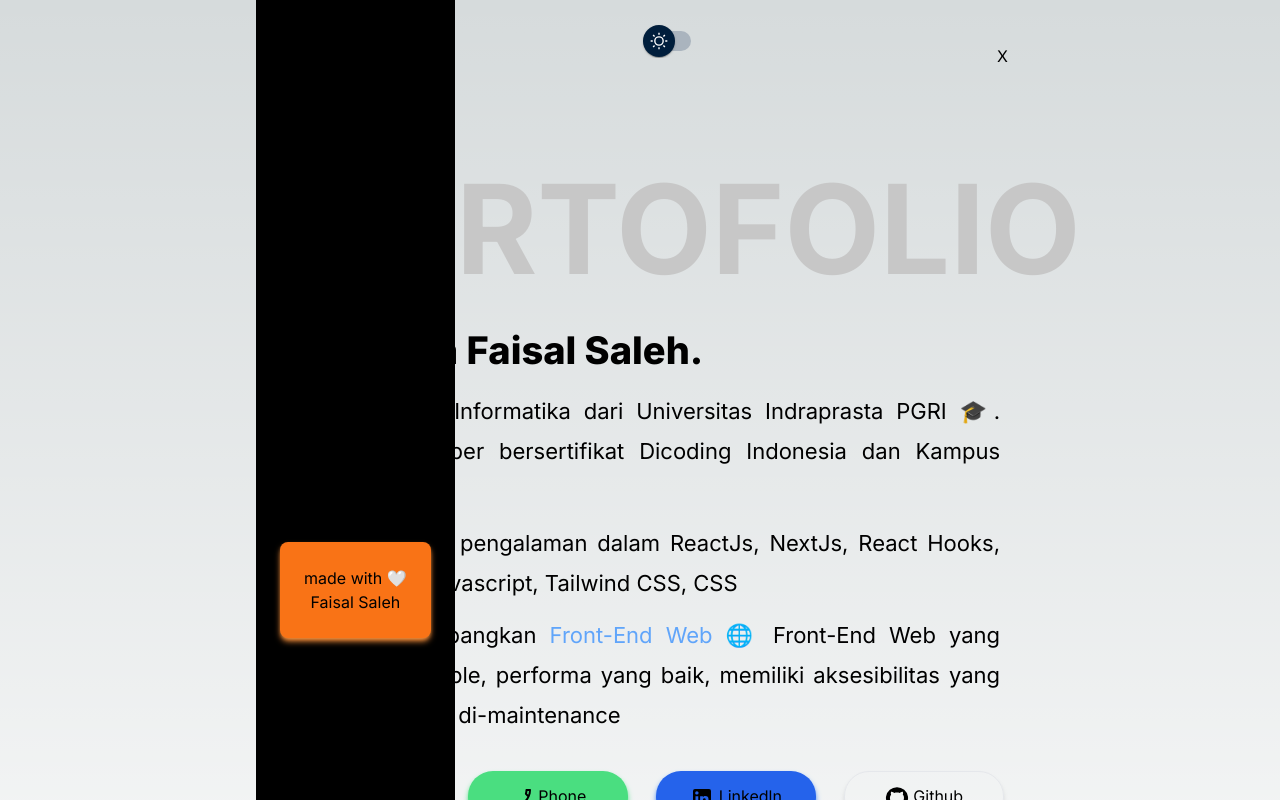
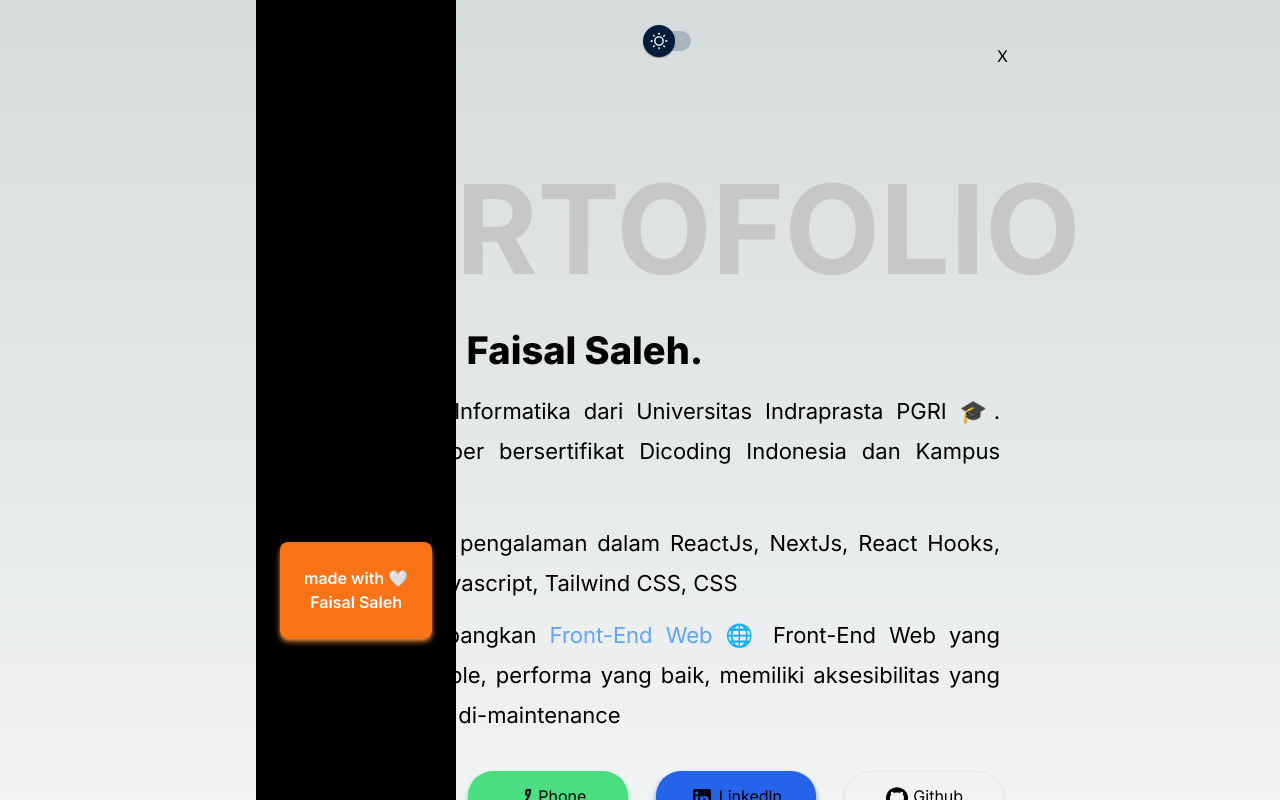
Before and after one commit to FaisalSaleh2202/my-portofolio-01, a Next.js app: page / in a window 1280 px wide. Both pictures are taken after a click on the button 996 px from the left and 56 px from the top of the page. Shown: the top 800 px of the page. Built offline with nearby package versions, Linux system fonts and the light colour scheme.

Commit message:
add and styling component menubar

```diff
--- a/components/Navbar.jsx
+++ b/components/Navbar.jsx
@@ -36,7 +36,7 @@ const Navbar = () => {
                   </Link>
                 ))}
               </ul>
-              <div className='flex flex-col items-center m-6 p-6 mt-[250px] bg-orange-500 text-black rounded-lg shadow-md shadow-orange-400'>
+              <div className='flex font-semibold flex-col items-center m-6 p-6 mt-[250px] bg-orange-500 text-white rounded-lg shadow-md shadow-orange-400'>
                 <span>made with 🤍</span>
                 <p>Faisal Saleh</p>
               </div>
```
